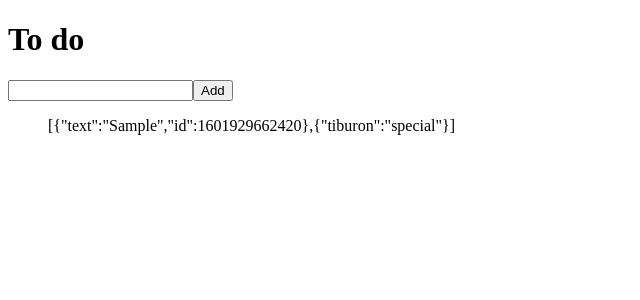
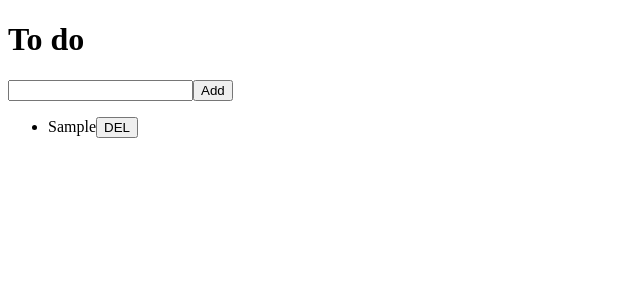
Before and after one commit to thechanmoon/react-redux, a React (Create React App) app: page / in a window 1280 px wide. Both pictures are taken after typing "Sample" into the empty fields and a click on the button "Add". Shown: the top 300 px of the page, without its empty margins (0-640 px from the left). Built offline with nearby package versions, Linux system fonts and the light colour scheme.

Commit message:
ToDo Component

```diff
--- /dev/null
+++ b/src/component/ToDo.js
@@ -0,0 +1,21 @@
+import React from "react";
+import {connect} from 'react-redux';
+import { actionCreators } from "../store";
+
+function ToDo({text, onBtnClick}){
+
+    return(
+        <li>
+            {text}<button onClick={onBtnClick}>DEL</button>
+        </li>
+    );
+}
+
+function mapDispatchToProps(dispatch, ownProps){
+    // console.log(ownProps);
+    // return{hello:"Hello"};
+    return {
+        onBtnClick: () =>dispatch(actionCreators.deleteToDo(ownProps.id))
+    }
+}
+export default connect(null,mapDispatchToProps)(ToDo);
--- a/src/routes/Home.js
+++ b/src/routes/Home.js
@@ -1,8 +1,8 @@
 // export default () => "Home";
 import React, {useState} from 'react';
 import {connect} from 'react-redux';
-import {actionCreators} from '../store'
-
+import {actionCreators} from '../store';
+import ToDo from '../component/ToDo';
 function Home({toDos,addToDo})
 {
     //// console.log(props);
@@ -21,20 +21,24 @@
                 <input type = "text" value = {text} onChange={onChange} />
                 <button>Add</button>
             </form>
-            <ul>{JSON.stringify(toDos)}</ul>
+            <ul>{toDos.map(toDo =>(
+                <ToDo {...toDo} key = {toDo.id}></ToDo>
+            ))}</ul>
         </>
     )
 }
 
 function mapStateToProps(state){
-    // console.log(state);
+    console.log("mapStateToProps");
+    console.log(state);
     // console.log(ownProps);
     // return { tiburon: 'special' };
     return {toDos: state};
 }
 
 function mapDispatchToProps(dispatch){
-    // console.log(dispatch)
+    console.log("mapDispatchToProps");
+    console.log(dispatch);
     // return{dispatch}
     return{
         addToDo: text => dispatch(actionCreators.addToDo(text))
--- a/src/store.js
+++ b/src/store.js
@@ -17,7 +17,8 @@
     }
 }
 
-const reducer = (state = [{tiburon: 'special'}], action) => {
+// const reducer = (state = [{text: 'special',id:Date.now()}], action) => {
+const reducer = (state = [], action) => {
     switch (action.type){
         case ADD:
             return [{text: action.text, id:Date.now()},...state];
```
